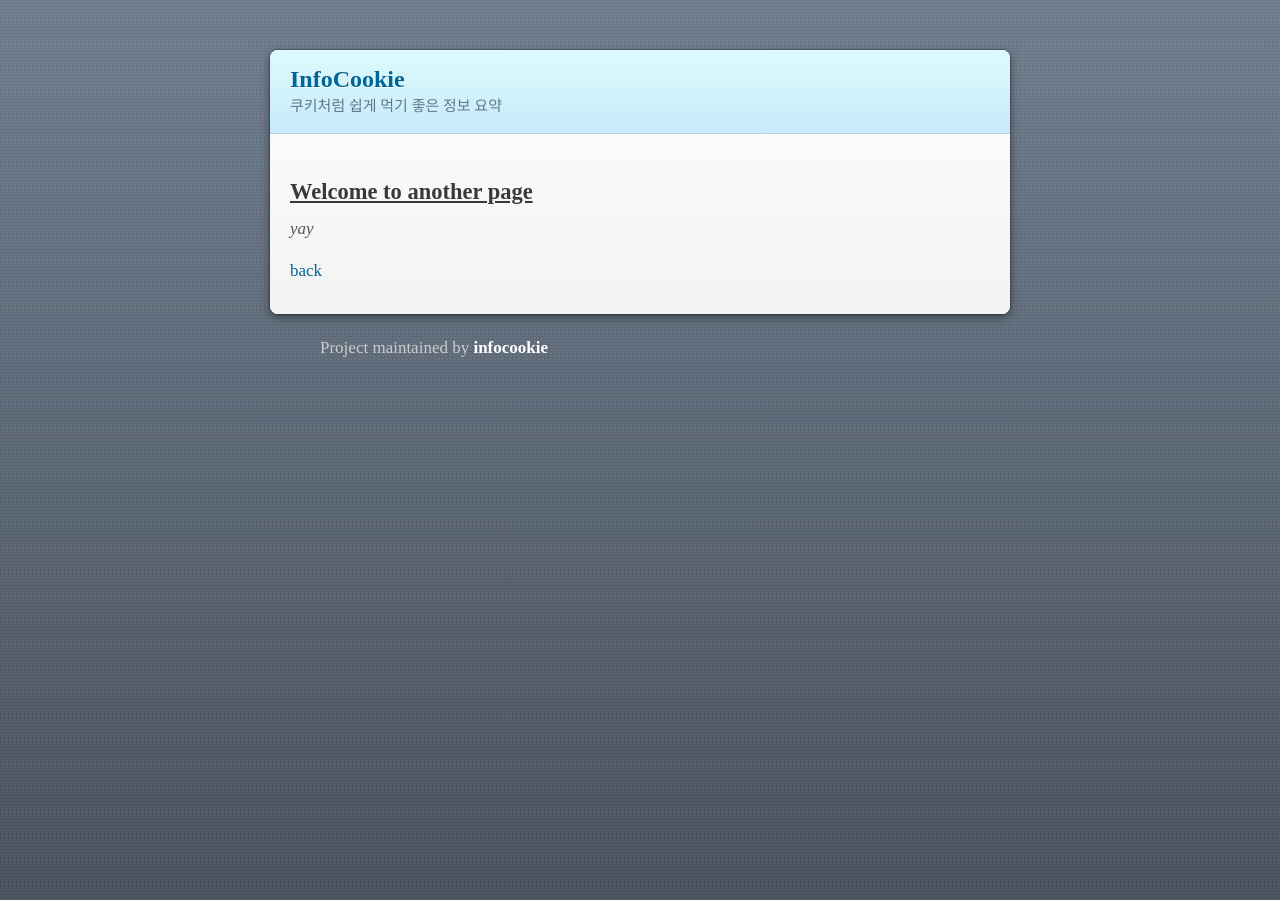
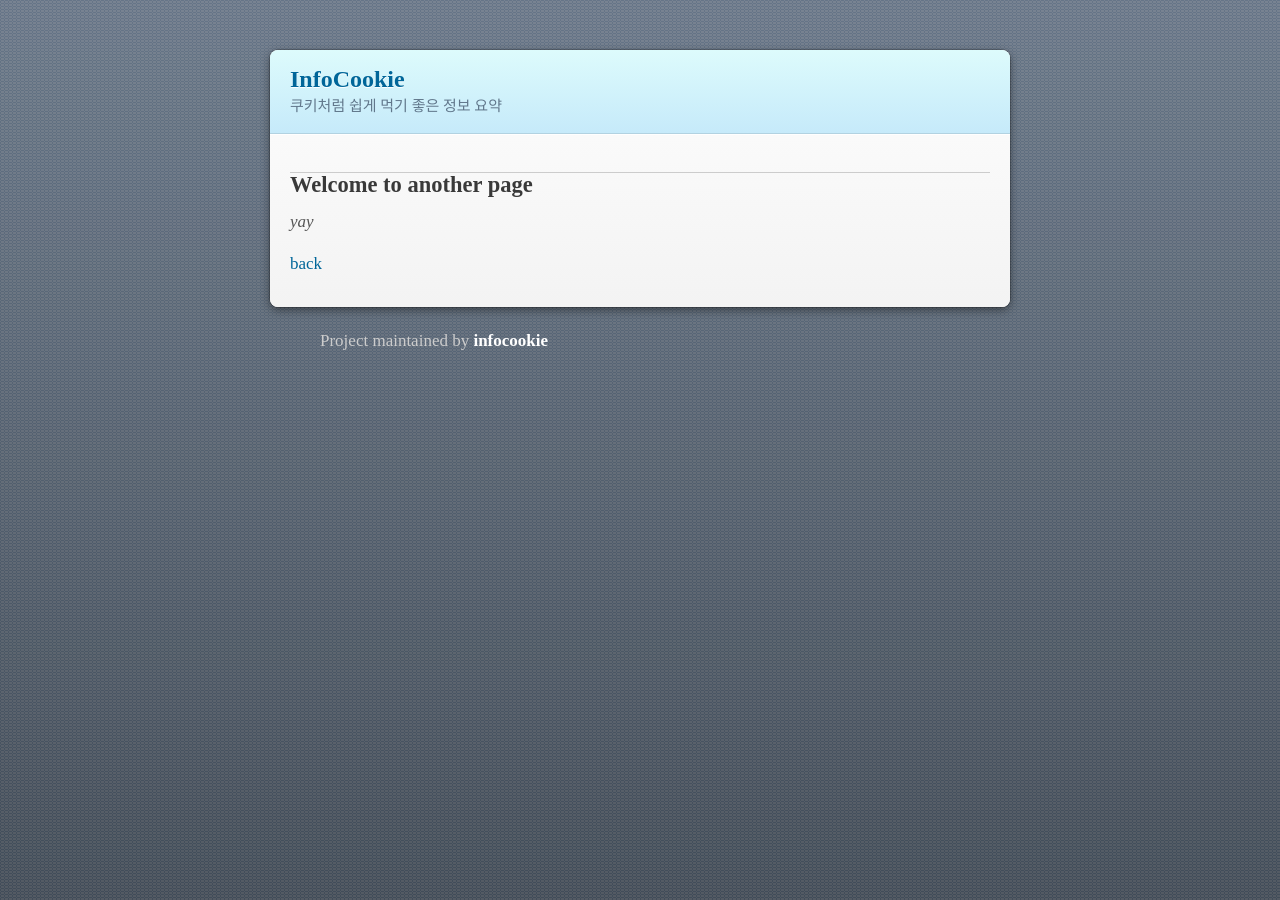
Before and after one commit to infocookie/Infocookie, a Jekyll site: the page built from another-page.md, in a window 1280 px wide. Built offline with Jekyll 4.4.1, drawn with Linux system fonts in a browser that asks for light colours; some web fonts are replaced; our own code applies the rules of GitHub Pages for plain Markdown files.

Commit message:
Update jekyll-theme-modernist.scss

```diff
--- a/_sass/jekyll-theme-modernist.scss
+++ b/_sass/jekyll-theme-modernist.scss
@@ -189,7 +189,8 @@ h1 {
 
 h2 {
   color:#393939;
-   text-decoration: underline;
+      border-top: 1px solid #ccc;
+    margin-top: 1em;
 }
 
 h3, h4, h5, h6 {
```
